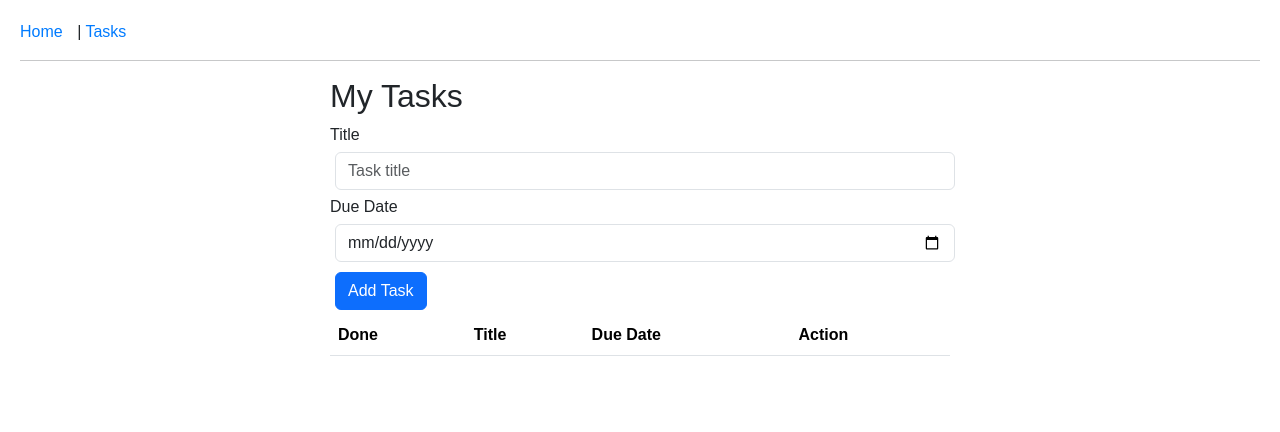
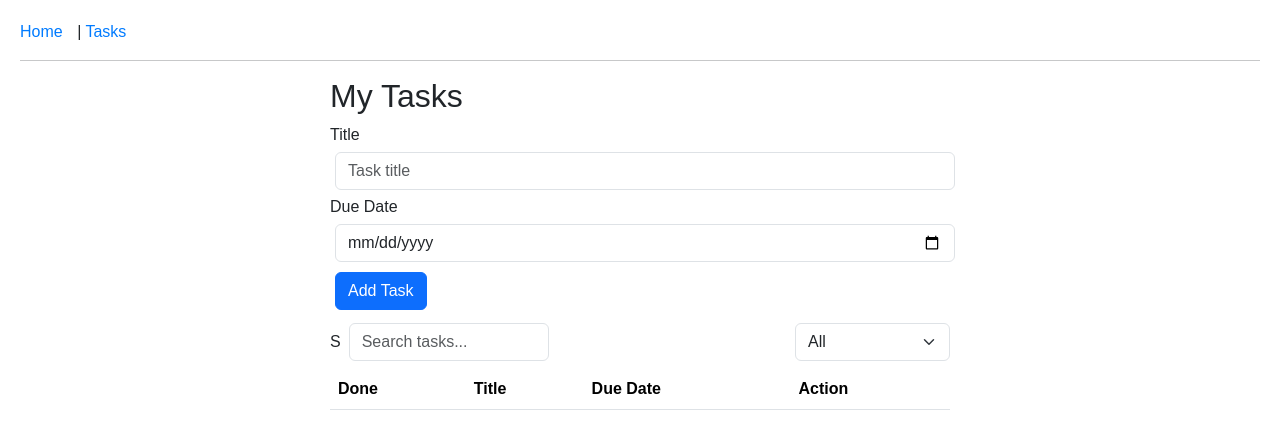
Before and after one commit to Y1pLau/React-App, a React (Vite) app in the folder my-app/: page /tasks in a window 1280 px wide. Shown: the top 432 px of the page. Built offline with nearby package versions, Linux system fonts and the light colour scheme.

Commit message:
Fixed Render Problem and Add The Filter

```diff
--- /dev/null
+++ b/my-app/src/components/FilterPanel.jsx
@@ -0,0 +1,22 @@
+export const FilterPanel = function () {
+    return (
+        <div className="my-2 d-flex justify-content-between align-items-center">
+            <div className="d-flex align-items-center">
+                <span className="me-2">S</span>
+                <input
+                    type="text"
+                    className="form-control"
+                    placeholder="Search tasks..."
+                    style={{ width: 200 }}
+                />
+            </div>
+
+            {/* Right side select */}
+            <select className="form-select w-25" aria-label="">
+                <option value="All" default>All</option>
+                <option value="Completed">Completed</option>
+                <option value="Incompleted">Incompleted</option>
+            </select>
+        </div>
+    )
+}
--- a/my-app/src/components/TaskForm.jsx
+++ b/my-app/src/components/TaskForm.jsx
@@ -1,45 +1,45 @@
 
-import React, { useState, useContext ,memo} from 'react';
+import React, { useState, useContext, memo } from 'react';
 import 'bootstrap/dist/css/bootstrap.min.css';
 import { TaskContext } from '../context/TaskContext';
 
-const TaskForm=memo(function TaskForm() {
+const TaskForm = memo(function TaskForm() {
   const [title, setTitle] = useState('');
   const [dueDate, setDueDate] = useState('');
   const [isDone, setDone] = useState(false);
-  const {taskDispatch} = useContext(TaskContext);
+  const { taskDispatch } = useContext(TaskContext);
   const handleSubmit = (e) => {
     e.preventDefault();
     if (!title || !dueDate) return;
-    taskDispatch({ type: 'ADD_TASK', payload: {'title': title, 'dueDate': dueDate,'isDone': isDone} });
+    taskDispatch({ type: 'ADD_TASK', payload: { 'title': title, 'dueDate': dueDate, 'isDone': isDone } });
     setTitle('');
     setDueDate('');
   };
 
   return (
     <form onSubmit={handleSubmit}>
-          <div class="form-group">
-            <label for="Title">Title</label>
+      <div className="form-group">
+        <label htmlFor="Title">Title</label>
         <input
           type="text"
           id="Title"
-              class="form-control"
+          className="form-control"
           placeholder="Task title"
           value={title}
           onChange={(e) => setTitle(e.target.value)}
         />
       </div>
-          <div class="form-group">
-          <label for="DueDate">Due Date</label>
+      <div className="form-group">
+        <label htmlFor="DueDate">Due Date</label>
         <input
           type="date"
           id="DueDate"
-              class="form-control"
+          className="form-control"
           value={dueDate}
           onChange={(e) => setDueDate(e.target.value)}
         />
       </div>
-        <button type="submit" class="btn btn-primary">Add Task</button>
+      <button type="submit" className="btn btn-primary">Add Task</button>
     </form>
   );
 })
--- a/my-app/src/components/TaskList.jsx
+++ b/my-app/src/components/TaskList.jsx
@@ -4,8 +4,8 @@ import { TaskRow } from './TaskRow';
 function TaskList() {
   // Store temporary edits per task index
   const [tempEdits, setTempEdits] = useState([]);
-  const { tasks} = useContext(TaskContext);
-return (
+  const { tasks, taskDispatch } = useContext(TaskContext);
+  return (
     <table className="table">
       <thead>
         <tr>
@@ -18,7 +18,7 @@ return (
       <tbody>
         {tasks?.map((task) => {
           const temp = tempEdits?.find((edit) => edit.id === task.id);
-          return <TaskRow temp={temp} task={task} setTempEdits={setTempEdits } tempEdits={tempEdits} />
+          return <TaskRow key={task.id} task={task} temp={temp} setTempEdits={setTempEdits} taskDispatch={taskDispatch} />
         })}
       </tbody>
     </table>
--- a/my-app/src/components/TaskRow.jsx
+++ b/my-app/src/components/TaskRow.jsx
@@ -1,8 +1,8 @@
-import  { memo,useContext } from 'react';
+import { memo, useContext } from 'react';
 import { TaskContext } from '../context/TaskContext';
 import { areTasksEqual } from '../utils/areEqual';
-export const TaskRow=memo(function TaskRow({temp,setTempEdits,task}) {
-      const { taskDispatch} = useContext(TaskContext);
+export const TaskRow = memo(function TaskRow({ temp, setTempEdits, task, taskDispatch }) {
+
   const handleChange = (id, field, value) => {
     setTempEdits((prev) => {
       const exit = prev.find((task) => task.id === id);
@@ -22,9 +22,8 @@ export const TaskRow=memo(function TaskRow({temp,setTempEdits,task}) {
       dueDate: edit?.dueDate ?? task.dueDate,
       isDone: task.isDone,
     };
-    taskDispatch({type:'EDIT_TASK', payload: {id:task.id,editTask:updatedTask}});
+    taskDispatch({ type: 'EDIT_TASK', payload: { id: task.id, editTask: updatedTask } });
   };
-    console.log('row');
   return (
     <tr key={task.id}>
       <td>
@@ -33,7 +32,7 @@ export const TaskRow=memo(function TaskRow({temp,setTempEdits,task}) {
             className="form-check-input"
             type="checkbox"
             checked={task.isDone}
-                    onChange={() => taskDispatch({type:'TOGGLE_DONE', payload: {id:task.id}} )}
+            onChange={() => taskDispatch({ type: 'TOGGLE_DONE', payload: { id: task.id } })}
           />
         </div>
       </td>
@@ -66,7 +65,7 @@ export const TaskRow=memo(function TaskRow({temp,setTempEdits,task}) {
           <div className="col">
             <button
               className="btn btn-danger btn-sm w-100"
-                      onClick={() => taskDispatch({type:'DELETE_TASK', payload: {id:task.id}})}
+              onClick={() => taskDispatch({ type: 'DELETE_TASK', payload: { id: task.id } })}
             >
               Delete
             </button>
--- a/my-app/src/pages/Tasks.jsx
+++ b/my-app/src/pages/Tasks.jsx
@@ -2,13 +2,15 @@ import TaskForm from '../components/TaskForm';
 import TaskList from '../components/TaskList';
 import 'bootstrap/dist/css/bootstrap.min.css';
 import { TaskProvider } from '../context/TaskContext';
+import { FilterPanel } from '../components/FilterPanel';
 function Tasks() {
   return (
     <TaskProvider>
       <div className="mx-auto w-50">
         <h2>My Tasks</h2>
         <TaskForm />
-        <TaskList/>
+        <FilterPanel />
+        <TaskList />
       </div>
     </TaskProvider>
   );
--- a/my-app/src/utils/areEqual.jsx
+++ b/my-app/src/utils/areEqual.jsx
@@ -1,10 +1,8 @@
 export function areTasksEqual(prevProps, nextProps) {
- const prevTask = prevProps.task;
+  const prevTask = prevProps.task;
   const nextTask = nextProps.task;
-
   const prevTemp = prevProps.temp || {};
   const nextTemp = nextProps.temp || {};
-
   // Compare task fields
   const isTaskEqual =
     prevTask.id === nextTask.id &&
@@ -16,6 +14,5 @@ export function areTasksEqual(prevProps, nextProps) {
   const isTempEqual =
     prevTemp.title === nextTemp.title &&
     prevTemp.dueDate === nextTemp.dueDate;
-
   return isTaskEqual && isTempEqual;
 }
```
Also changed, not shown: my-app/src/main.jsx (line endings or trailing spaces). Lines whose indentation alone changed are shown as unchanged.
